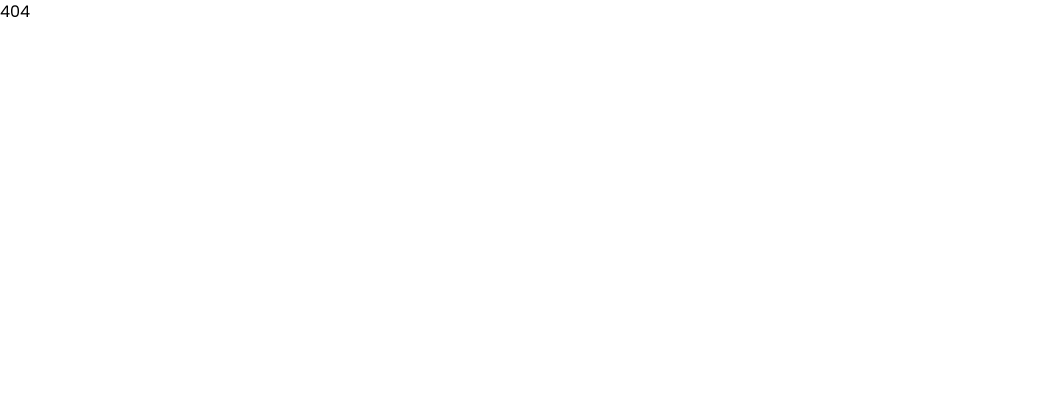
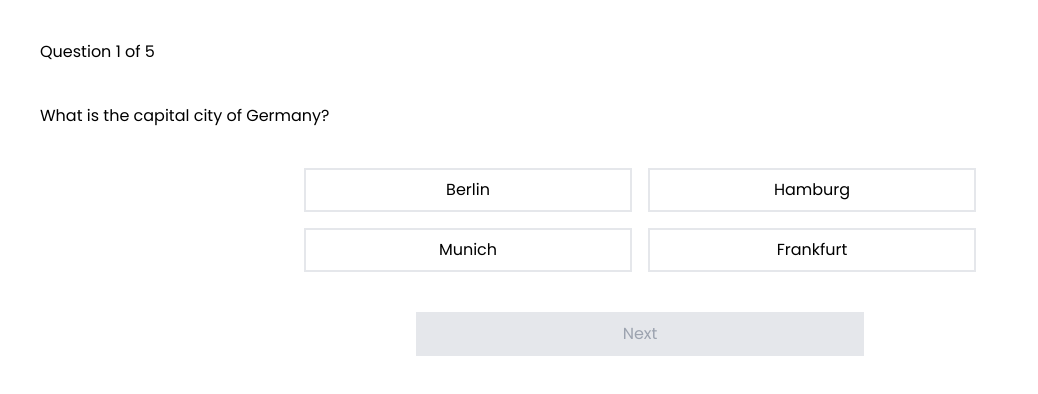
Before and after one commit to jesubohr/Quizzer, a React (Vite) app: page /quiz in a window 1280 px wide. Shown: the top 394 px of the page, without its empty margins (0-1038 px from the left). Built offline with nearby package versions, Linux system fonts and the light colour scheme.

Commit message:
Basic Functionalities

```diff
--- a/src/Routing.jsx
+++ b/src/Routing.jsx
@@ -1,13 +1,19 @@
 import { BrowserRouter as Router, Routes, Route } from 'react-router-dom'
 import App from './App'
+import NotFound from "@page/NotFound"
 
-import NotFound from "@page/NotFound"
+import Home from '@page/Home'
+import Quiz from "@page/Quiz"
+import Result from "@page/Result"
 
 export default function Routing () {
   return (
     <Router>
       <Routes>
         <Route path="/" element={ <App /> }>
+          <Route index element={ <Home /> } />
+          <Route path="quiz" element={ <Quiz /> } />
+          <Route path="result" element={ <Result /> } />
         </Route>
         <Route path="*" element={ <NotFound /> } />
       </Routes>
--- /dev/null
+++ b/src/data/rounds.js
@@ -0,0 +1,57 @@
+const EASY = [
+  {
+    question: "What is the capital city of Germany?",
+    answer: "Berlin",
+    options: ["Berlin", "Hamburg", "Munich", "Frankfurt"],
+    points: 10,
+  },
+]
+const MEDIUM = [
+  {
+    question: "What is the capital city of Luxembourg?",
+    answer: "Luxembourg",
+    options: ["Luxemburg", "Luxembourg", "Luxemburgs", "Luxemburgia"],
+    points: 100,
+  },
+]
+const HARD = [
+  {
+    question: "What is the chemical formula of baking soda?",
+    answer: "NaHCO3",
+    options: ["NaH3CO3", "NaH3O3", "NaH3CO2", "NaHCO3"],
+    points: 1000,
+  },
+]
+const EXPERT = [
+  {
+    question: "What is the scientific name of common banana?",
+    answer: "Musa paradisica",
+    options: ["Solanum tuberosum", "Fragaria vesca", "Musa paradisica", "Musa acuminata"],
+    points: 10000,
+  },
+]
+const MASTER = [
+  {
+    question: "What was the name of the first programmer?",
+    answer: "Ada Lovelace",
+    options: ["Alan Turing", "Ada Lovelace", "Grace Hopper", "Charles Babbage"],
+    points: 100000,
+  },
+]
+
+export default function getLevels () {
+  return [
+    EASY[0],
+    MEDIUM[0],
+    HARD[0],
+    EXPERT[0],
+    MASTER[0],
+  ]
+  /* return [
+    EASY[Math.floor(Math.random() * EASY.length)],
+    MEDIUM[Math.floor(Math.random() * MEDIUM.length)],
+    HARD[Math.floor(Math.random() * HARD.length)],
+    EXPERT[Math.floor(Math.random() * EXPERT.length)],
+    MASTER[Math.floor(Math.random() * MASTER.length)]
+  ] */
+}
--- a/src/index.css
+++ b/src/index.css
@@ -10,3 +10,13 @@ body {
   -webkit-font-smoothing: antialiased;
   -moz-osx-font-smoothing: grayscale;
 }
+
+.active {
+  background-color: #b1bcce;
+}
+
+.disabled {
+  color: #9ca3af;
+  background-color: #e5e7eb;
+  pointer-events: none;
+}
--- /dev/null
+++ b/src/pages/Home.jsx
@@ -0,0 +1,12 @@
+import { NavLink } from "react-router-dom"
+
+export default function Home () {
+  return (
+    <section>
+      <h1>Home</h1>
+      <p>
+        <NavLink to="/quiz">Quiz</NavLink>
+      </p>
+    </section>
+  )
+}
--- /dev/null
+++ b/src/pages/Quiz.jsx
@@ -0,0 +1,86 @@
+import { useState, useEffect, useRef } from "react"
+import { useNavigate } from "react-router-dom"
+import useLocal from "@util/useLocal"
+import getLevels from "@data/rounds"
+
+const LEVELS = getLevels()
+
+export default function Quiz () {
+  const [score, setScore] = useLocal("user-score", 0)
+  const [currentLevel, setCurrentLevel] = useState(0)
+  const [level, setLevel] = useState(LEVELS[currentLevel])
+
+  const navigate = useNavigate()
+  const optionsRef = useRef(null)
+  const nextButton = useRef(null)
+
+  function verifyAnswer (button, choice) {
+    if (choice === level.answer) {
+      button.classList.add("bg-green-500")
+      nextButton.current.classList.remove("disabled")
+      nextButton.current.classList.add("active")
+      setScore(score + level.points)
+    } else {
+      button.classList.add("bg-red-500")
+    }
+  }
+
+  function deactivateOptions (clickedButton) {
+    const options = Array.from(optionsRef.current.children)
+    options.forEach(option => {
+      if (option.firstChild !== clickedButton) {
+        option.firstChild.classList.add("disabled")
+      }
+    })
+  }
+
+  function cleanRound () {
+    const options = Array.from(optionsRef.current.children)
+    options.forEach(option => {
+      option.firstChild.classList.remove("bg-green-500")
+      option.firstChild.classList.remove("bg-red-500")
+      option.firstChild.classList.remove("disabled")
+    })
+    nextButton.current.classList.add("disabled")
+  }
+
+  function handleNextLevel () {
+    setCurrentLevel(currentLevel + 1)
+    cleanRound()
+  }
+
+  useEffect(() => {
+    if (currentLevel === LEVELS.length) { navigate("/result") }
+    setLevel(LEVELS[currentLevel])
+  }, [currentLevel])
+
+  return (
+    <section className="flex flex-col gap-10 p-10">
+      <p>Question { currentLevel + 1 } of { LEVELS.length }</p>
+      <h1>{ level.question }</h1>
+      <ul ref={ optionsRef } className="self-center grid grid-cols-2 w-full max-w-2xl gap-4">
+        {
+          level.options.map((option, index) => (
+            <li key={ index }>
+              <button onClick={
+                ({ target }) => {
+                  verifyAnswer(target, option)
+                  deactivateOptions(target)
+                }
+              }
+                className="py-2 px-4 w-full border-2"
+              >{ option }</button>
+            </li>
+          ))
+        }
+      </ul>
+      <button
+
+        ref={ nextButton }
+        type="button"
+        onClick={ handleNextLevel }
+        className="disabled self-center py-2 px-4 w-full max-w-md border-2"
+      >Next</button>
+    </section>
+  )
+}
--- /dev/null
+++ b/src/pages/Result.jsx
@@ -0,0 +1,23 @@
+import { Link } from "react-router-dom"
+import useLocal from "@util/useLocal"
+
+export default function Result () {
+  const [score, setScore] = useLocal("user-score", 0)
+
+  return (
+    <section>
+      <h1>Result</h1>
+      {
+        score > 0
+          ? (
+            <p>You scored { score } points</p>
+          ) : (
+            <p>You have 0 points</p>
+          )
+      }
+      <Link to="/" className="py-2 px-4">
+          Go to Home
+      </Link>
+    </section>
+  )
+}
--- /dev/null
+++ b/src/utils/useLocal.js
@@ -0,0 +1,16 @@
+import { useState, useEffect } from "react";
+
+export default function useLocal (key, defaultValue) {
+    const [value, setValue] = useState(() => {
+        const localValue = localStorage.getItem(key);
+        if (localValue) return JSON.parse(localValue);
+        return defaultValue;
+    });
+
+    useEffect(() => {
+        if (value === null) localStorage.removeItem(key);
+        else localStorage.setItem(key, JSON.stringify(value));
+    }, [key, value]);
+
+    return [value, setValue];
+}
```
